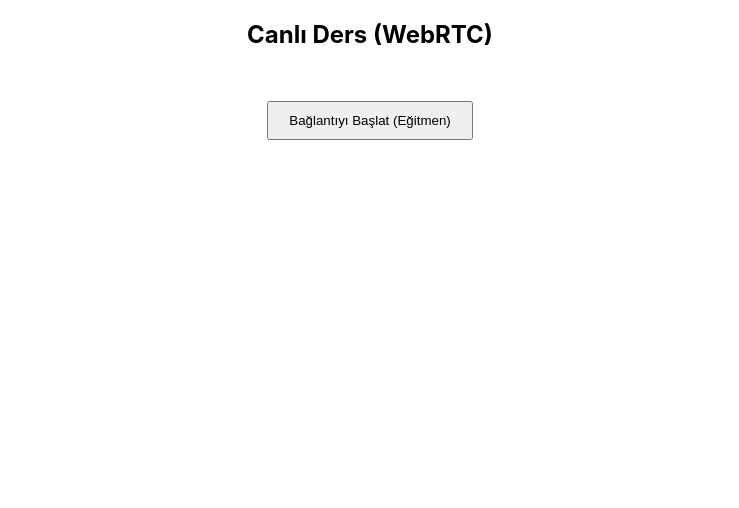
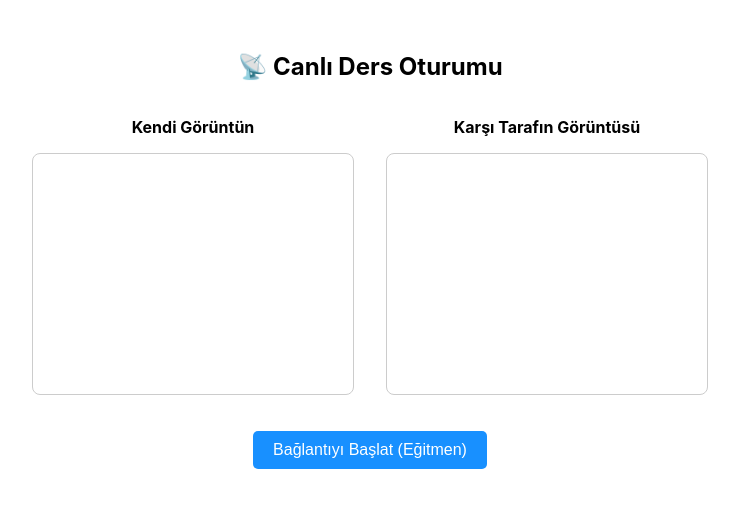
Before and after one commit to akahramn/tied-up, a React (Create React App) app in the folder tiedup-frontend/: page /live/1 in a window 1280 px wide. Shown: the top 508 px of the page, without its empty margins (270-1009 px from the left). Built offline with nearby package versions, Linux system fonts and the light colour scheme; no server answers.

Commit message:
video bug

```diff
--- a/tiedup-frontend/src/App.js
+++ b/tiedup-frontend/src/App.js
@@ -7,7 +7,7 @@ function App() {
   return (
       <BrowserRouter>
         <Routes>
-          <Route path="/live/:sessionId" element={<LiveSession />} />
+          <Route path="/live/:isInstructor" element={<LiveSession />} />
         </Routes>
       </BrowserRouter>
   );
--- a/tiedup-frontend/src/pages/LiveSession.jsx
+++ b/tiedup-frontend/src/pages/LiveSession.jsx
@@ -1,119 +1,89 @@
-import { useEffect, useRef, useState } from "react";
+import React, { useEffect, useRef, useState } from 'react';
+import WebRTCService from '../services/WebRTCService';
+import {useParams} from "react-router-dom";
 
 const LiveSession = () => {
     const localVideoRef = useRef(null);
     const remoteVideoRef = useRef(null);
-    const peerRef = useRef(null);
-    const socketRef = useRef(null);
-    const [localStream, setLocalStream] = useState(null);
+    const {isInstructor} = useParams();
+    const [webRTCService, setWebRTCService] = useState(null);
 
-    const roomId = "demo-room"; // Test odası
+    console.log("Deneme",isInstructor);
+    // Örnek sabit oda ID (gerçek sistemde dinamik olmalı)
+    const roomId = 'demo-room';
+
+    // Geçici olarak eğitmen/öğrenci rolünü burada belirleyelim
+    //const isInstructor = false; // TODO: Kullanıcının rolüne göre ayarla
 
     useEffect(() => {
         const init = async () => {
-            // 1. Kamera ve mikrofona erişim al
-            const stream = await navigator.mediaDevices.getUserMedia({ video: true, audio: true });
-            setLocalStream(stream);
-            if (localVideoRef.current) localVideoRef.current.srcObject = stream;
+            const service = new WebRTCService({
+                roomId,
+                localVideoRef,
+                remoteVideoRef,
+                isInitiator: isInstructor == 1 ? true : false,
+            });
 
-            // 2. WebSocket'e bağlan
-            socketRef.current = new WebSocket("ws://localhost:8090/ws/signal");
-
-            socketRef.current.onopen = () => {
-                console.log("WebSocket bağlandı");
-                socketRef.current.send(JSON.stringify({ type: "join", roomId }));
-            };
-
-            socketRef.current.onmessage = async (event) => {
-                const message = JSON.parse(event.data);
-
-                if (message.type === "offer") {
-                    console.log("Gelen offer alındı");
-                    peerRef.current = createPeer(stream);
-
-                    await peerRef.current.setRemoteDescription(new RTCSessionDescription(message.offer));
-                    const answer = await peerRef.current.createAnswer();
-                    await peerRef.current.setLocalDescription(answer);
-
-                    socketRef.current.send(JSON.stringify({ type: "answer", roomId, answer }));
-                }
-
-                if (message.type === "answer") {
-                    console.log("Gelen answer yükleniyor");
-                    await peerRef.current.setRemoteDescription(new RTCSessionDescription(message.answer));
-                }
-
-                if (message.type === "candidate" && peerRef.current) {
-                    console.log("ICE candidate alındı");
-                    await peerRef.current.addIceCandidate(new RTCIceCandidate(message.candidate));
-                }
-            };
+            await service.initialize();
+            setWebRTCService(service);
         };
 
         init();
     }, []);
 
-    const createPeer = (stream) => {
-        const pc = new RTCPeerConnection({
-            iceServers: [{ urls: "stun:stun.l.google.com:19302" }],
-        });
-
-        stream.getTracks().forEach((track) => pc.addTrack(track, stream));
-        pc.onicecandidate = (event) => {
-            if (event.candidate) {
-                socketRef.current.send(JSON.stringify({
-                    type: "candidate",
-                    roomId,
-                    candidate: event.candidate
-                }));
-            }
-        };
-
-        pc.ontrack = (event) => {
-            console.log("Uzaktaki stream geldi");
-            if (remoteVideoRef.current) remoteVideoRef.current.srcObject = event.streams[0];
-        };
-        console.log("TESTT")
-        return pc;
-    };
-
-    const startCall = async () => {
-        if (!localStream) return;
-
-        console.log("Bağlantı başlatılıyor...");
-        peerRef.current = createPeer(localStream);
-
-        const offer = await peerRef.current.createOffer();
-        await peerRef.current.setLocalDescription(offer);
-
-        socketRef.current.send(JSON.stringify({ type: "offer", roomId, offer }));
+    const handleStartCall = async () => {
+        if (webRTCService) {
+            await webRTCService.startCall();
+        }
     };
 
     return (
-        <div style={{ textAlign: "center" }}>
-            <h2>Canlı Ders (WebRTC)</h2>
+        <div style={{ textAlign: 'center', padding: '2rem' }}>
+            <h2>📡 Canlı Ders Oturumu</h2>
 
-            <div style={{ display: "flex", justifyContent: "center", gap: "2rem" }}>
-                {localVideoRef.current && (
-                    <>
-                        <h2>Canlı Ders LOCAl (WebRTC)</h2>
-                        <video ref={localVideoRef} autoPlay playsInline muted width={320} height={240} />
-                    </>
-
-                )}
-                {remoteVideoRef.current && (
-                    <>
-                        <h2>Canlı Ders LOCAl (WebRTC)</h2>
-                        <video ref={remoteVideoRef} autoPlay playsInline width={320} height={240} />
-                    </>
-                )}
-
-
+            <div style={{ display: 'flex', justifyContent: 'center', gap: '2rem' }}>
+                <div>
+                    <p><strong>Kendi Görüntün</strong></p>
+                    <video
+                        ref={localVideoRef}
+                        autoPlay
+                        muted
+                        playsInline
+                        width={320}
+                        height={240}
+                        style={{ border: '1px solid #ccc', borderRadius: '8px' }}
+                    />
+                </div>
+                <div>
+                    <p><strong>Karşı Tarafın Görüntüsü</strong></p>
+                    <video
+                        ref={remoteVideoRef}
+                        autoPlay
+                        playsInline
+                        width={320}
+                        height={240}
+                        style={{ border: '1px solid #ccc', borderRadius: '8px' }}
+                    />
+                </div>
             </div>
 
-            <button onClick={startCall} style={{ marginTop: "2rem", padding: "10px 20px" }}>
-                Bağlantıyı Başlat (Eğitmen)
-            </button>
+            {isInstructor == 1 && (
+                <button
+                    onClick={handleStartCall}
+                    style={{
+                        marginTop: '2rem',
+                        padding: '10px 20px',
+                        fontSize: '1rem',
+                        backgroundColor: '#1890ff',
+                        color: 'white',
+                        border: 'none',
+                        borderRadius: '5px',
+                        cursor: 'pointer',
+                    }}
+                >
+                    Bağlantıyı Başlat (Eğitmen)
+                </button>
+            )}
         </div>
     );
 };
--- /dev/null
+++ b/tiedup-frontend/src/services/WebRTCService.js
@@ -0,0 +1,220 @@
+//1. A -> getUserMedia() → Kamera & ses verisini alır
+//2. A -> B'ye "offer" gönderir (signaling ile)
+//3. B -> getUserMedia() → Kamera & ses verisini alır
+//4. B -> A'ya "answer" gönderir
+//5. Her iki taraf ICE (bağlantı adayı) bilgilerini paylaşır
+//6. Bağlantı kurulur → Ses & video gider
+//Signaling aşamasında WebRTC kendi başına çalışmaz, WebSocket gibi bir iletişim kanalı gerekir.
+
+class WebRTCService {
+    constructor({ roomId, localVideoRef, remoteVideoRef, isInitiator = false }) {
+        this.roomId = roomId;
+        this.localVideoRef = localVideoRef;
+        this.remoteVideoRef = remoteVideoRef;
+        this.isInitiator = isInitiator;
+
+        this.peer = null;
+        this.socket = null;
+        this.localStream = null;
+
+        this.offerReceived = false;
+        this.connectionStarted = false;
+
+        this.pendingCandidates = [];
+        this.remoteDescriptionSet = false;
+    }
+
+    async initialize() {
+        await this.setupLocalMedia();
+        this.createPeerConnection();
+        this.connectSignalingServer();
+    }
+
+    async setupLocalMedia() {
+        try {
+            this.localStream = await navigator.mediaDevices.getUserMedia({ video: true, audio: true });
+            if (this.localVideoRef.current) {
+                this.localVideoRef.current.srcObject = this.localStream;
+            }
+        } catch (error) {
+            console.error("🎥 Kamera/mikrofon erişim hatası:", error);
+        }
+    }
+
+    createPeerConnection() {
+        if (this.peer) return;
+
+        this.peer = new RTCPeerConnection({
+            iceServers: [{ urls: 'stun:stun.l.google.com:19302' }],
+        });
+
+        this.peer.onsignalingstatechange = () => {
+            console.log("📶 signalingState:", this.peer.signalingState);
+        };
+
+        this.peer.onicecandidate = (event) => {
+            if (event.candidate) {
+                this.sendMessage({ type: 'candidate', candidate: event.candidate });
+            }
+        };
+
+        this.peer.ontrack = (event) => {
+            console.log("📺 Uzaktaki stream alındı.");
+            if (this.remoteVideoRef.current) {
+                this.remoteVideoRef.current.srcObject = event.streams[0];
+            }
+        };
+
+        if (this.localStream) {
+            this.localStream.getTracks().forEach((track) => {
+                this.peer.addTrack(track, this.localStream);
+            });
+        }
+    }
+
+    connectSignalingServer() {
+        this.socket = new WebSocket(`ws://localhost:8090/ws/signal`);
+
+        this.socket.onopen = () => {
+            console.log("🔌 WebSocket bağlantısı kuruldu.");
+            this.sendMessage({ type: 'join' });
+        };
+
+        this.socket.onmessage = async (event) => {
+            const message = JSON.parse(event.data);
+            const { type } = message;
+
+            switch (type) {
+                case 'offer':
+                    await this.handleOffer(message.offer);
+                    break;
+                case 'answer':
+                    await this.handleAnswer(message.answer);
+                    break;
+                case 'candidate':
+                    await this.handleCandidate(message.candidate);
+                    break;
+                default:
+                    console.warn("⚠️ Bilinmeyen mesaj tipi:", type);
+            }
+        };
+
+        this.socket.onerror = (err) => {
+            console.error("❌ WebSocket hatası:", err);
+        };
+    }
+
+    async startCall() {
+        if (!this.isInitiator) {
+            console.warn("⛔ Initiator olmayan biri startCall çağırdı.");
+            return;
+        }
+
+        if (this.connectionStarted || this.offerReceived) {
+            console.warn("⚠️ Bağlantı zaten başlatıldı veya offer geldi.");
+            return;
+        }
+
+        this.connectionStarted = true;
+
+        const offer = await this.peer.createOffer();
+        await this.peer.setLocalDescription(offer);
+
+        this.sendMessage({ type: 'offer', offer });
+        console.log("📤 Offer gönderildi.");
+    }
+
+    async handleOffer(offer) {
+        if (this.isInitiator) {
+            console.warn("⛔ Bu taraf initiator, offer işlenmeyecek.");
+            return;
+        }
+
+        this.offerReceived = true;
+
+        await this.peer.setRemoteDescription(new RTCSessionDescription(offer));
+        this.remoteDescriptionSet = true;
+
+        const answer = await this.peer.createAnswer();
+        await this.peer.setLocalDescription(answer);
+
+        this.sendMessage({ type: 'answer', answer });
+        console.log("📤 Answer gönderildi.");
+
+        // ICE kuyruğunu işleyelim
+        this.pendingCandidates.forEach(async (candidate) => {
+            try {
+                await this.peer.addIceCandidate(new RTCIceCandidate(candidate));
+            } catch (err) {
+                console.error("❌ ICE kuyruğu hatası:", err);
+            }
+        });
+        this.pendingCandidates = [];
+    }
+
+    async handleAnswer(answer) {
+        if (!this.isInitiator) {
+            console.warn("⛔ Initiator olmayan biri answer aldı.");
+            return;
+        }
+
+        if (!this.peer) {
+            console.warn("⚠️ Peer tanımsız, answer işlenemiyor.");
+            return;
+        }
+
+        // 🔐 Stable durumdayken tekrar setRemoteDescription çağrılmamalı
+        if (this.peer.signalingState === 'stable') {
+            console.warn("⛔ Zaten stable durumdayız, answer set edilmeyecek.");
+            return;
+        }
+
+        try {
+            await this.peer.setRemoteDescription(new RTCSessionDescription(answer));
+            this.remoteDescriptionSet = true;
+            console.log("✅ Answer başarıyla set edildi.");
+
+            // ICE kuyruğu
+            this.pendingCandidates.forEach(async (candidate) => {
+                try {
+                    await this.peer.addIceCandidate(new RTCIceCandidate(candidate));
+                } catch (err) {
+                    console.error("❌ ICE kuyruğu hatası:", err);
+                }
+            });
+            this.pendingCandidates = [];
+
+        } catch (err) {
+            console.error("❌ Answer set edilirken hata:", err);
+        }
+    }
+
+
+    async handleCandidate(candidate) {
+        if (!this.peer) {
+            console.warn("⚠️ Peer yok, candidate saklandı.");
+            return;
+        }
+
+        if (!this.remoteDescriptionSet) {
+            console.log("⏳ Remote SDP yok, ICE kuyruğa alındı.");
+            this.pendingCandidates.push(candidate);
+            return;
+        }
+
+        try {
+            await this.peer.addIceCandidate(new RTCIceCandidate(candidate));
+            console.log("✅ ICE Candidate eklendi.");
+        } catch (err) {
+            console.error("❌ ICE Candidate eklenemedi:", err);
+        }
+    }
+
+    sendMessage(message) {
+        if (this.socket?.readyState === WebSocket.OPEN) {
+            this.socket.send(JSON.stringify({ ...message, roomId: this.roomId }));
+        }
+    }
+}
+
+export default WebRTCService;
```
Also changed, not shown: tiedup-frontend/src/webrtc/peer.js (line endings or trailing spaces), 2 other files (tests, documents, lock files or other folders).
